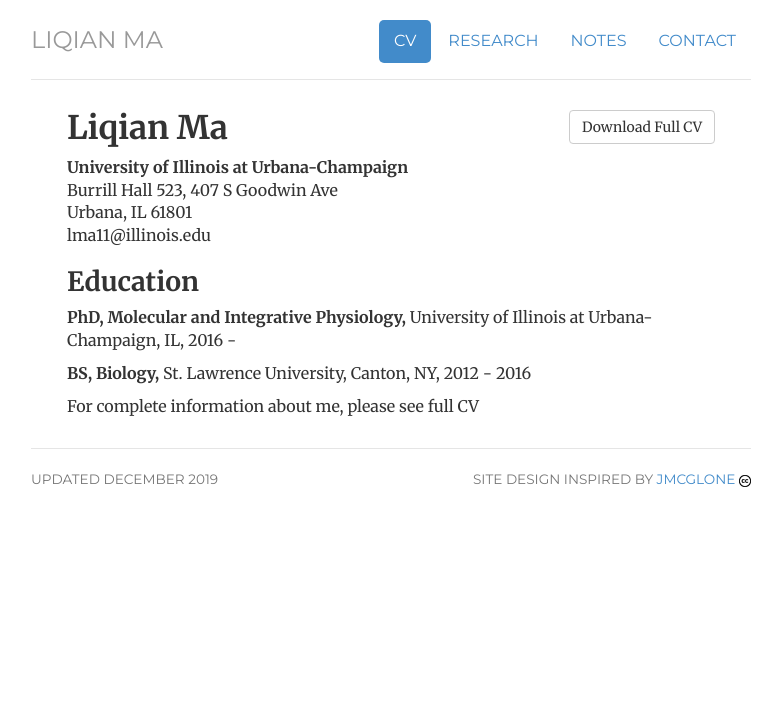
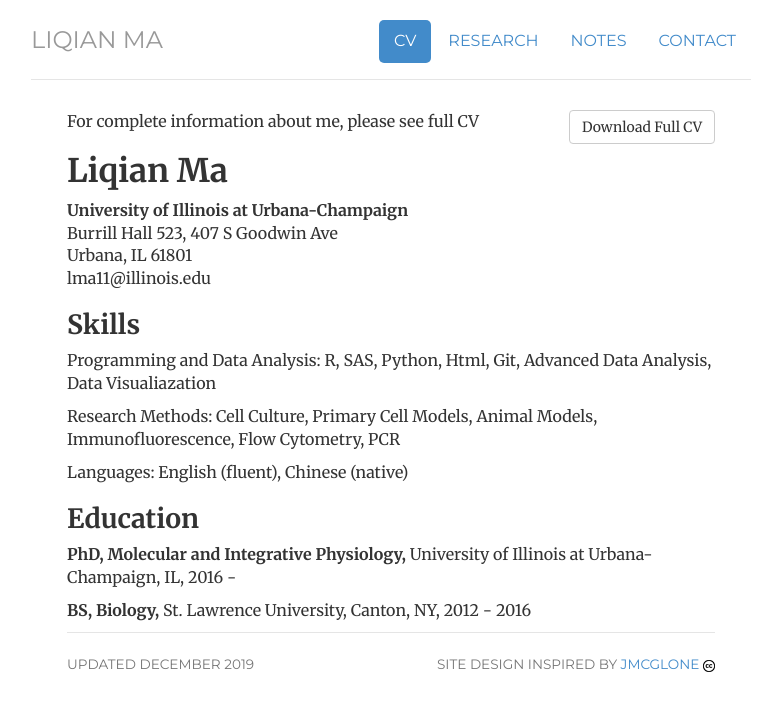
Before and after one commit to liqian-ma/liqian-ma.github.io, a Jekyll site: the page built from cv/index.html, in a window 1280 px wide. Shown: the top 711 px of the page, without its empty margins (249-1031 px from the left). Built offline with Jekyll 4.4.1, drawn with Linux system fonts in a browser that asks for light colours.

Commit message:
Update index.html

```diff
--- a/cv/index.html
+++ b/cv/index.html
@@ -24,17 +24,27 @@ keywords: genomics, cancer, research, immunology, University of Illinois, UIUC
 
 				Urbana, IL 61801<br>
 
-
 				<span class="obfuscate">ude.sionilli@11aml</span>
 
 				</address>
 
-				</div>
+				<skills>
+
+				<h2>Skills</h2>
+
+				<p>Programming and Data Analysis: R, SAS, Python, Html, Git, Advanced Data Analysis, Data Visualiazation</p>
+				<p>Research Methods: Cell Culture, Primary Cell Models, Animal Models, Immunofluorescence, Flow Cytometry, PCR</p>
+<p>Languages: English (fluent), Chinese (native)</p>
+
+				</skills>
+
+				<education>
 
 				<h2>Education</h2>
 				<p><strong>PhD, Molecular and Integrative Physiology,</strong> University of Illinois at Urbana-Champaign, IL, 2016 - </strong><br>
 				<p><strong>BS, Biology,</strong> St. Lawrence University, Canton, NY, 2012 - 2016</p>
 
-<p> For complete information about me, please see full CV </p>
+				</education>
+
 
 </div>
```
Also changed, not shown: other parts of cv/index.html (+1 -1 lines).
